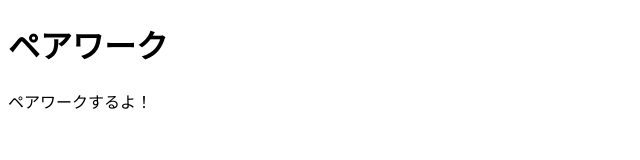
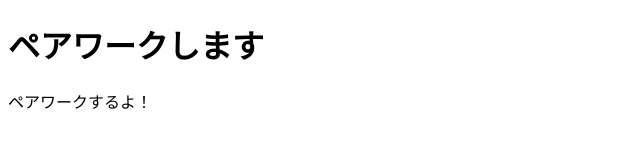
Before and after one commit to owlsnake0014/pair-conflict, a plain HTML site: page index.html in a window 1280 px wide. Shown: the whole page, without its empty margins (0-640 px from the left). Drawn offline with Linux system fonts and the light colour scheme.

Commit message:
h1を変更

```diff
--- a/index.html
+++ b/index.html
@@ -6,7 +6,7 @@
     <title>Document</title>
 </head>
 <body>
-    <h1>ペアワーク</h1>
+    <h1>ペアワークします</h1>
     <p>ペアワークするよ！</p>
 </body>
 </html>
```
